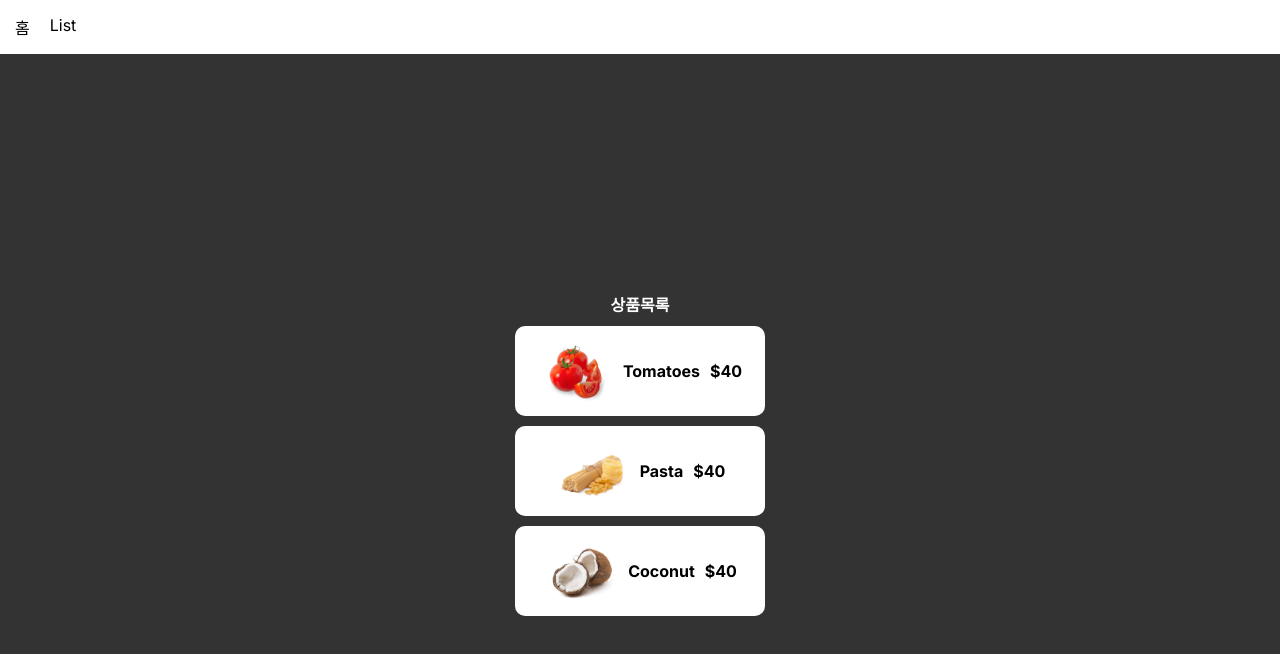
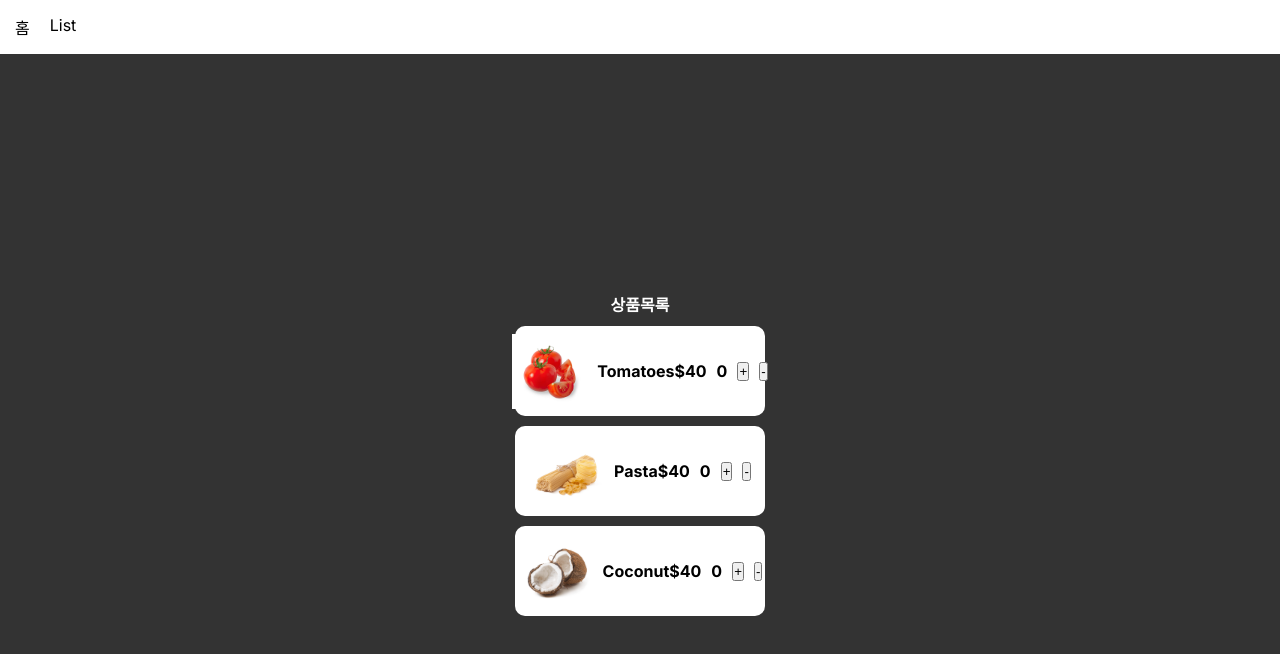
Before and after one commit to hey-ri/coop-fresh, a Next.js app: page /list in a window 1280 px wide. Shown: the top 654 px of the page. Built offline with nearby package versions, Linux system fonts and the light colour scheme.

Commit message:
create like button

```diff
--- a/app/list/page.js
+++ b/app/list/page.js
@@ -1,6 +1,11 @@
+'use client';
+
+import { useState } from 'react';
+
 export default function List() {
   let product = ['Tomatoes', 'Pasta', 'Coconut'];
   const price = [10, 20, 50];
+  const [like, setLike] = useState(0);
 
   return (
     <div className="wrap">
@@ -9,8 +14,19 @@ export default function List() {
         <section key={i}>
           <div>
             <img src={`/food${i}.png`} alt="음식 이미지" />
-            <p>{item}</p>
-            <span>$40</span>
+            <h4>
+              {item}
+              <span>$40</span>
+            </h4>
+            <span>{like}</span>
+            <button
+              onClick={() => {
+                setLike(like + 1);
+              }}
+            >
+              +
+            </button>
+            <button onClick={() => setLike(like - 1)}>-</button>
           </div>
         </section>
       ))}
```
